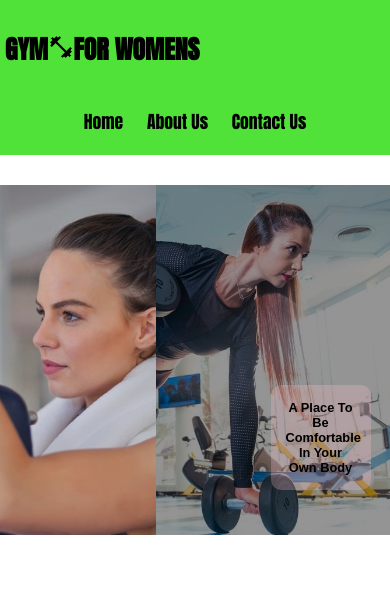
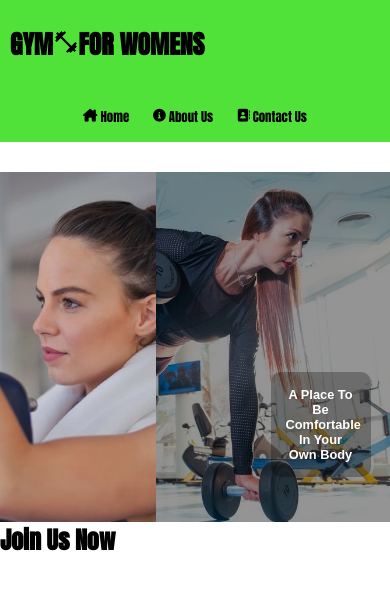
Before and after one commit to hashim222/gym-for-womens, a plain HTML site: page index.html in a window 390 px wide. Drawn offline with Linux system fonts and the light colour scheme.

Commit message:
added few icon on navbar section  and adjusted some responsive too

```diff
--- a/assets/css/index.css
+++ b/assets/css/index.css
@@ -48,6 +48,10 @@ header {
   border-bottom: 2px solid red;
   transition: 150ms ease-in-out;
 }
+.nav-icon {
+padding-top: 5px;
+vertical-align: top;
+}
 /* main page */
 #images-outer {
   width: 100%;
@@ -72,7 +76,7 @@ header {
   background-repeat: no-repeat;
 }
 .image-text {
-  background-color: rgba(255, 192, 203, 0.26);
+  background-color: rgba(0, 0, 0, 0.274);
   position: absolute;
   top: 150px;
   right: 40%;
@@ -83,6 +87,7 @@ header {
   text-align: center;
   padding: 25px;
   border-radius: 10px;
+  color: white;
 }
 /*Extra large screen-size 1080px */
 @media screen and (max-width: 1080px) {
@@ -226,7 +231,7 @@ header {
 
 @media screen and (max-width: 500px) {
   header {
-    padding: 20px;
+    padding: 15px;
   }
   .logo-image {
     height: 1.6rem;
@@ -235,7 +240,7 @@ header {
     font-size: 80%;
     margin-right: auto;
     margin-top: 10px;
-    padding-left: 5px;
+    padding-left: 15px;
   }
 
   /* nav bar page */
@@ -246,8 +251,11 @@ header {
   #nav-hero ul li {
     display: inline-block;
     margin: 0 10px;
-    font-size: 110%;
+    font-size: 80%;
   }
+  .nav-icon {
+    padding-top: 3px;
+    }
   /* main page */
   .exercise-image1 {
     height: 350px;
--- a/index.html
+++ b/index.html
@@ -7,7 +7,7 @@
     <meta name="viewport" content="width=device-width, initial-scale=1.0">
     <meta name="description" content="gym for womens only">
     <meta name="keywords" content="womens gym, womens only">
-
+    <link rel="stylesheet" href="https://cdnjs.cloudflare.com/ajax/libs/font-awesome/6.0.0/css/all.min.css">
     <link rel="stylesheet" href="assets/css/index.css">
     <title>gym for womens</title>
 </head>
@@ -23,27 +23,29 @@
         <!-- nav page -->
         <nav id="nav-hero">
             <ul>
-                <li><a href="#">home</a></li>
-                <li><a href="#">about us</a></li>
-                <li><a href="#">contact us</a></li>
+                <li><a href="#"><i class="fa-solid fa-house-chimney nav-icon"></i> home</a></li>
+                <li><a href="#"><i class="fa-solid fa-circle-info nav-icon"></i> about us</a></li>
+                <li><a href="#"><i class="fa-solid fa-address-book nav-icon"></i> contact us </a></li>
             </ul>
         </nav>
     </header>
     <!-- main page -->
     <main>
+        <!-- section one -->
         <section id="images-outer">
             <div class="exercise-image1">
 
             </div>
             <div class="exercise-image2">
-
             </div>
-       <h2 class="image-text">a place to be comfortable in your own body</h2>
+            <h2 class="image-text">a place to be comfortable in your own body</h2>
+        </section>
+        <!-- section one -->
+        <section>
+            <h1>join us now</h1>
         </section>
 
     </main>
-
-
 </body>
 
 </html>
```
